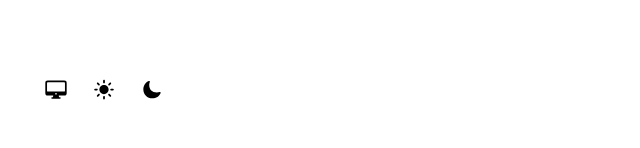
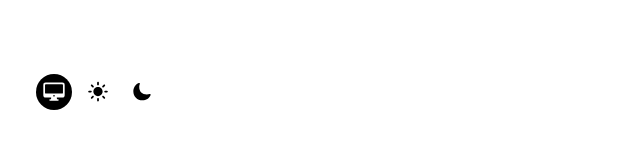
Before and after one commit to Matsuel/portfolio, a Next.js app: page / in a window 1280 px wide. Shown: the part 650-798 px from the top of the page, without its empty margins (0-640 px from the left). Built offline with nearby package versions, Linux system fonts and the light colour scheme.

Commit message:
Components Theme, ThemeButton -> Delete unused useTheme, Add Active effect

```diff
--- a/src/components/Theme.tsx
+++ b/src/components/Theme.tsx
@@ -1,13 +1,8 @@
 import React from 'react'
 import ThemeButton from './ThemeButton'
 import { Desktop, Moon, Sun } from '@/constantes/ThemeIcon'
-import { useTheme } from 'next-themes'
 
 const Theme = () => {
-
-    const {theme} = useTheme()
-    console.log(theme)
-
     return (
         <div className='w-auto h-auto flex flex-row gap-2 p-1'>
             <ThemeButton icon={Desktop} themeToSet='system' />
--- a/src/components/ThemeButton.tsx
+++ b/src/components/ThemeButton.tsx
@@ -11,11 +11,11 @@ const ThemeButton = ({
     themeToSet
 }: ThemeButtonProps) => {
 
-    const { setTheme } = useTheme()
+    const { setTheme, theme } = useTheme()
 
     return (
         <button
-            className='w-10 h-10 rounded-full flex justify-center items-center text-text'
+            className={`w-9 h-9 rounded-full flex justify-center items-center ${theme === themeToSet ? 'bg-backgroundinverted text-colorinverted' : 'bg-background text-text'}`}
             onClick={() => setTheme(themeToSet)}
         >
             {icon}
```
